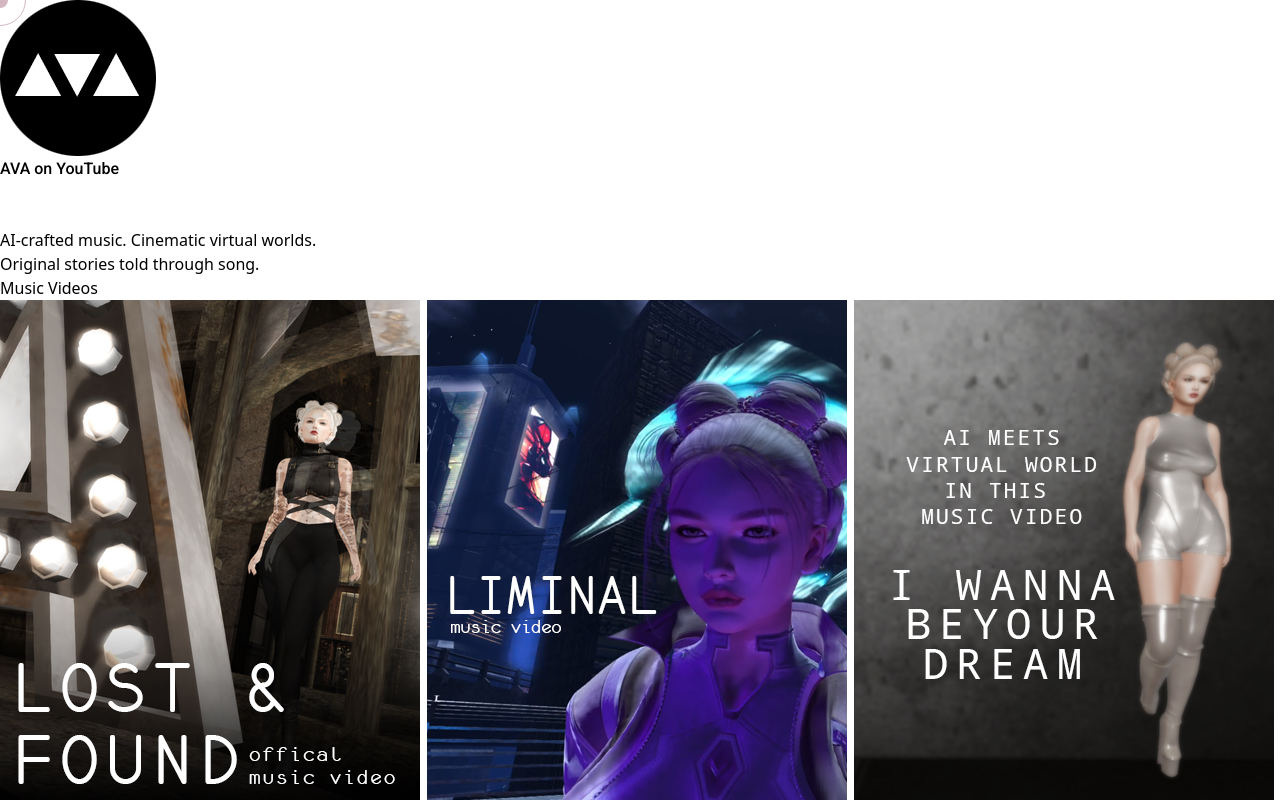
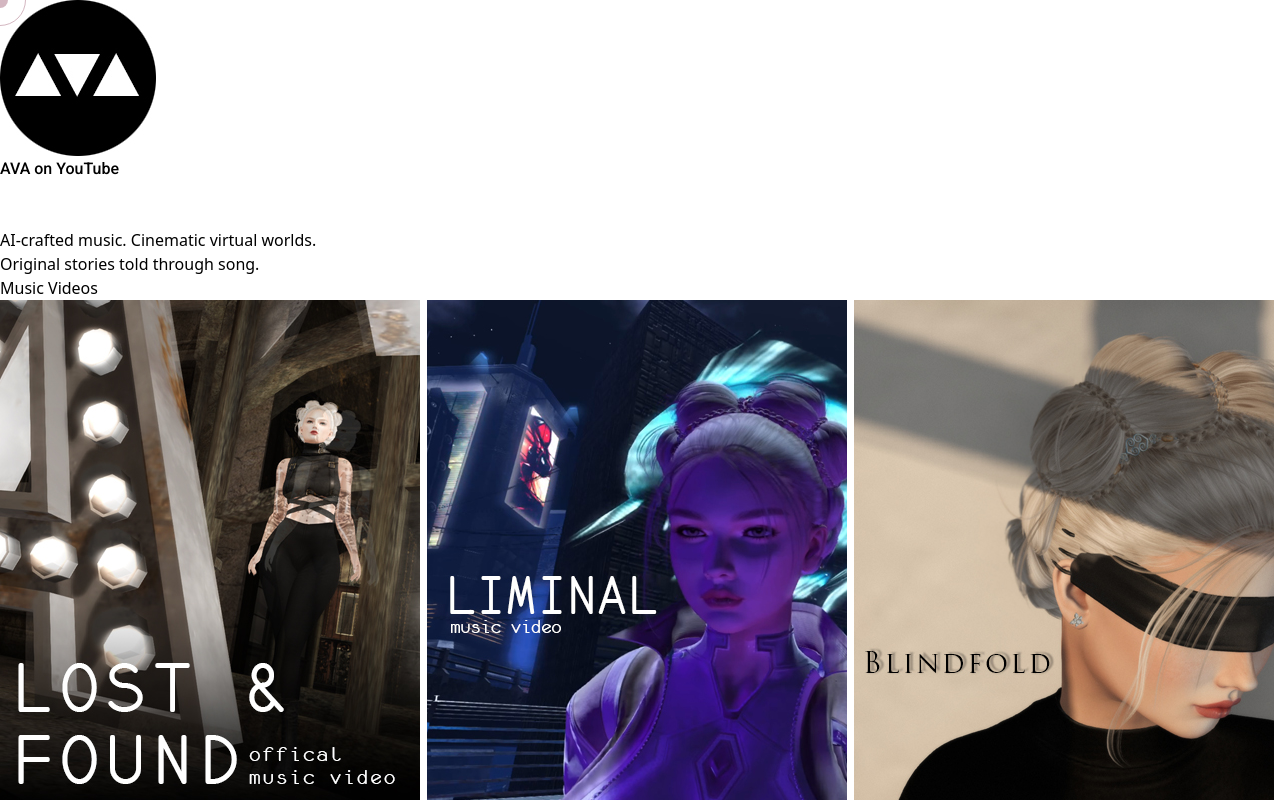
Before and after one commit to pixel-farmer/avaonai, a React (Vite) app: page / in a window 1280 px wide. Shown: the top 802 px of the page. Built offline with nearby package versions, Linux system fonts and the light colour scheme.

Commit message:
add slide4

```diff
--- a/src/components/Carousel.tsx
+++ b/src/components/Carousel.tsx
@@ -35,7 +35,7 @@ const Carousel = () => {
     { id: 1, image: '/slide1.jpg', title: 'Slide 1', url: 'https://www.youtube.com/watch?v=h_vO__CV31Y' },
     { id: 2, image: '/slide2.jpg', title: 'Slide 2', url: 'https://www.youtube.com/watch?v=nMJQPGzGZWk' },
     { id: 3, image: '/slide3.jpg', title: 'Slide 3', url: 'https://www.youtube.com/watch?v=bvHKS5FdTsY' },
-    { id: 4, image: '/slide1.jpg', title: 'Slide 4', url: 'https://www.youtube.com/watch?v=h_vO__CV31Y' },
+    { id: 4, image: '/slide4.jpg', title: 'Slide 4', url: 'https://www.youtube.com/watch?v=Ec33vQXmzzU' },
     { id: 5, image: '/slide2.jpg', title: 'Slide 5', url: 'https://www.youtube.com/watch?v=nMJQPGzGZWk' },
   ];
 
```
Also changed, not shown: public/slide4.jpg (added).
